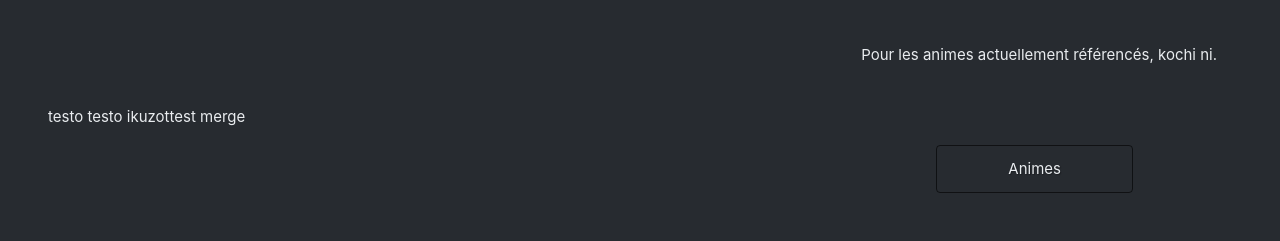
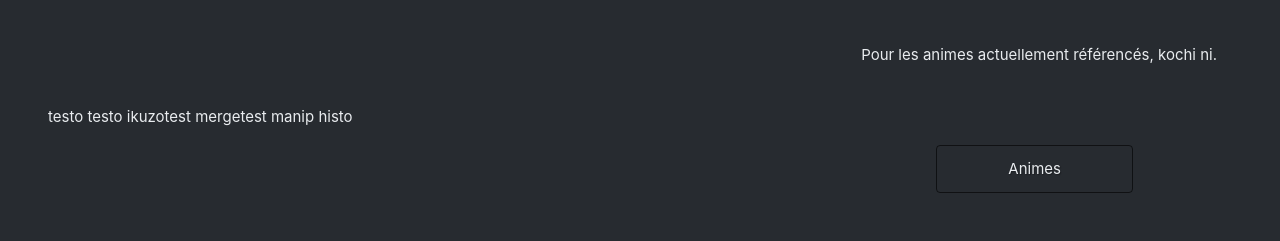
Before and after one commit to kuronana/Manga-K, a Symfony app: template templates/security/home.html.twig in a window 1280 px wide. Shown: the part 1029-1270 px from the top of the page. Run offline with Twig, Linux system fonts and the light colour scheme; the template is opened without the code that fills it, so the values that code supplies are empty; form fields are guessed from the names that the template uses; some libraries are stand-ins or nearby versions.

Commit message:
manip histo

```diff
--- a/templates/security/home.html.twig
+++ b/templates/security/home.html.twig
@@ -45,7 +45,8 @@
         <div class="row bg-dark text-light p-5" align="right" id="manga_home">
             <p class="col-12 pb-4">Pour les animes actuellement référencés, kochi ni.</p>
             <p>testo testo ikuzo</p>
-            <p>ttest merge</p>
+            <p>test merge</p>
+            <p>test manip histo</p>
             <button type="button" class="btn btn-outline-light btn-block col-2 offset-9">Animes</button>
         </div>
     </div>
```
